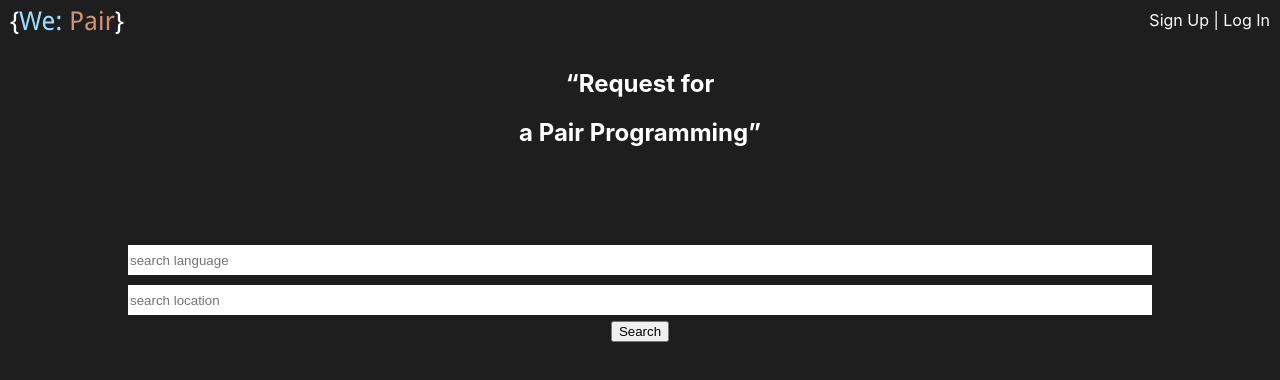
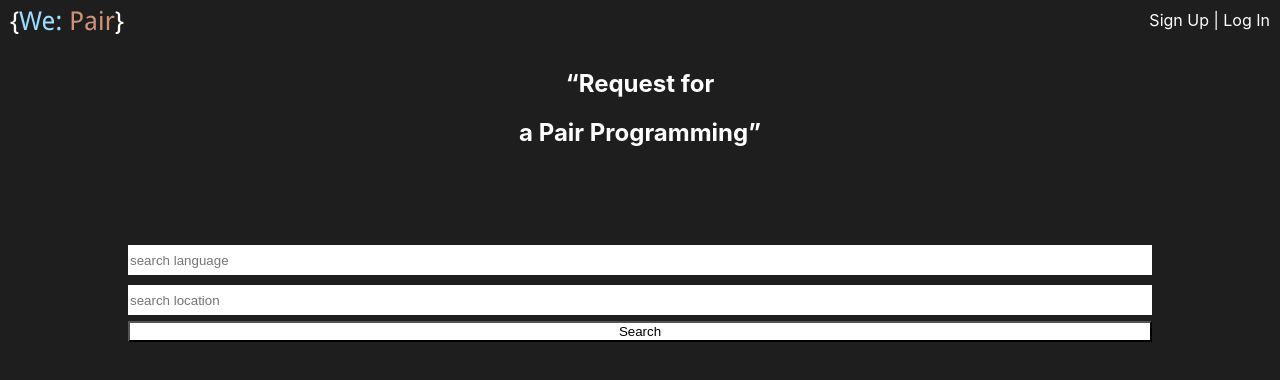
Before and after one commit to kodiri/we-pair, a React (Create React App) app: page / in a window 1280 px wide. Shown: the top 380 px of the page. Built offline with nearby package versions, Linux system fonts and the light colour scheme.

Commit message:
Search button is working

```diff
--- a/src/frontend/App.js
+++ b/src/frontend/App.js
@@ -1,9 +1,6 @@
 import React from 'react';
 
 import { BrowserRouter as Router, Route, Switch } from "react-router-dom";
-// import Header from './components/Header/Header';
-// import Search from './components/SearchBar/SearchBar';
-// import Calendar from './components/Calendar/Calendar';
 import Results from './components/Result/Results';
 import Profile from './components/Profile/Profile';
 import RoutingPage from './components/RoutingPage/RoutingPage';
@@ -14,7 +11,6 @@ export default function App() {
     <div className='App'>
     <Router>
       <Switch>
-        <RoutingPage />
         <Route exact path="/" component={RoutingPage} />
         <Route exact path="/results" component={Results} />
         <Route exact path='/profile' component={Profile} />
--- a/src/frontend/components/RoutingPage/RoutingPage.js
+++ b/src/frontend/components/RoutingPage/RoutingPage.js
@@ -1,18 +1,20 @@
 import React from "react";
-import { BrowserRouter as Link } from "react-router-dom";
-import Search from '../SearchBar/SearchBar';
+import { Link  as Kainy} from "react-router-dom";
+import Search from "../SearchBar/SearchBar";
 // import Calendar from '../Calendar/Calendar';
-import Results from '../Result/Results';
+import Results from "../Result/Results";
 // import Profile from '../Profile/Profile';
 import Header from "../Header/Header";
 
 export default function RoutingPage() {
   return (
-    <div className="App">
+    <div className="RoutingPage">
       <Header />
       <main>
         <Search />
-        <button clascsName='searchbtn'>Search</button>
+        <Kainy to="/results">
+          <button className="searchbtn">Search</button>
+        </Kainy>
       </main>
     </div>
   );
```
